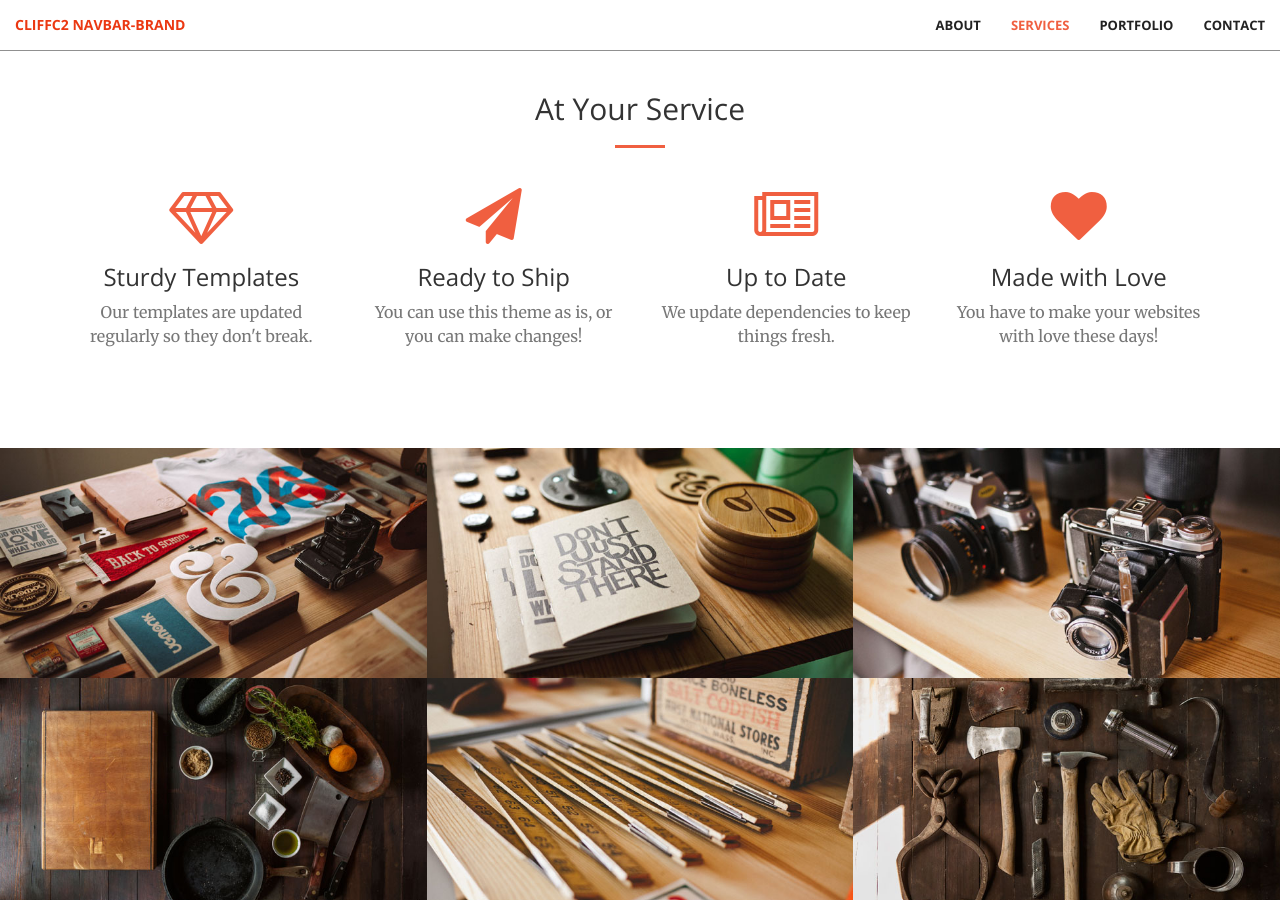
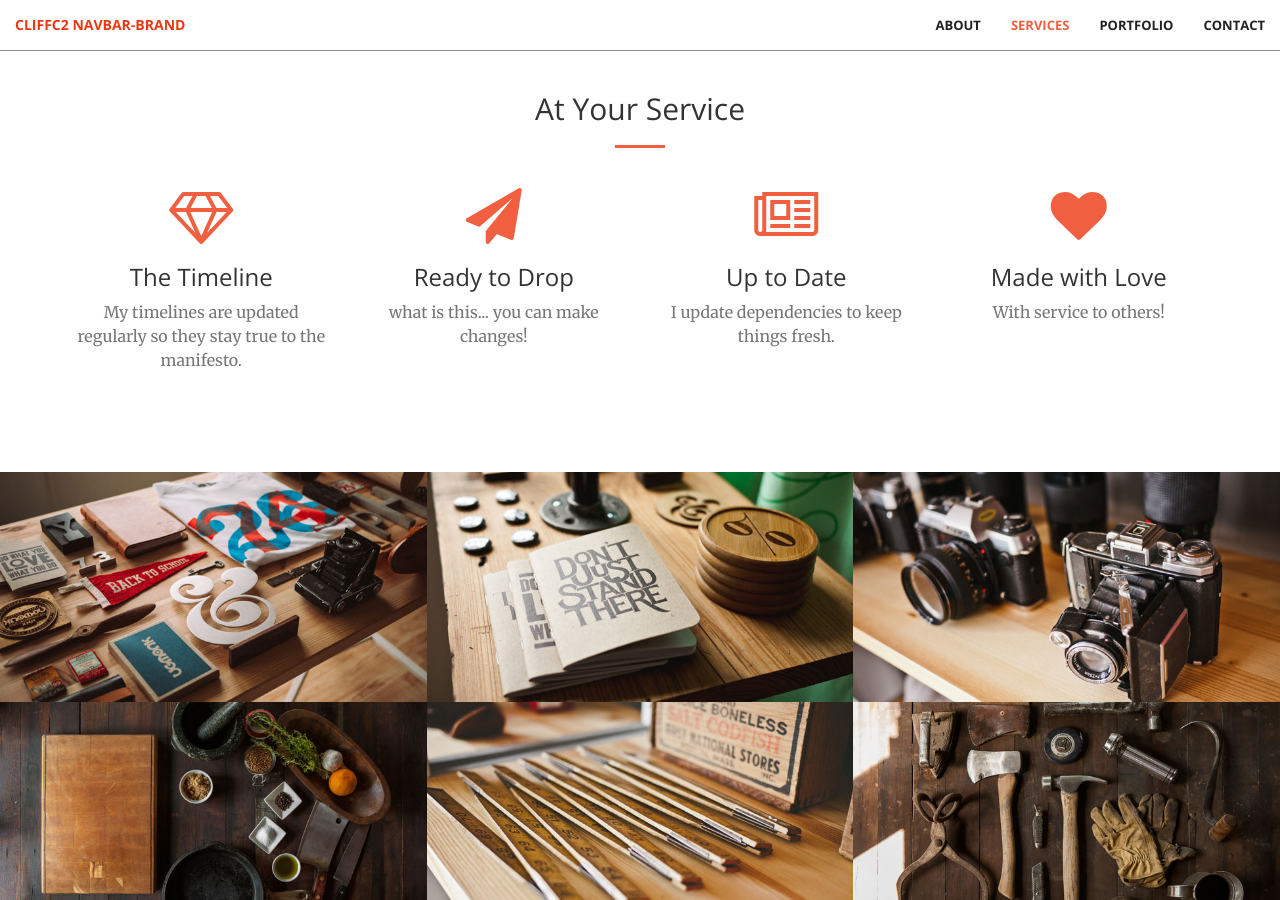
Before and after one commit to cliffc2/cliffc2.github.io, a Jekyll site: the page built from index.html, in a window 1280 px wide and 900 px high, scrolled down 1302 px. Built offline with Jekyll 4.4.1, drawn with Linux system fonts in a browser that asks for light colours.

Commit message:
Update services.html

```diff
--- a/_includes/services.html
+++ b/_includes/services.html
@@ -12,29 +12,29 @@
             <div class="col-lg-3 col-md-6 text-center">
                 <div class="service-box">
                     <i class="fa fa-4x fa-diamond wow bounceIn text-primary"></i>
-                    <h3>Sturdy Templates</h3>
-                    <p class="text-muted">Our templates are updated regularly so they don't break.</p>
+                    <h3>The Timeline</h3>
+                    <p class="text-muted">My timelines are updated regularly so they stay true to the manifesto.</p>
                 </div>
             </div>
             <div class="col-lg-3 col-md-6 text-center">
                 <div class="service-box">
                     <i class="fa fa-4x fa-paper-plane wow bounceIn text-primary" data-wow-delay=".1s"></i>
-                    <h3>Ready to Ship</h3>
-                    <p class="text-muted">You can use this theme as is, or you can make changes!</p>
+                    <h3>Ready to Drop</h3>
+                    <p class="text-muted">what is this... you can make changes!</p>
                 </div>
             </div>
             <div class="col-lg-3 col-md-6 text-center">
                 <div class="service-box">
                     <i class="fa fa-4x fa-newspaper-o wow bounceIn text-primary" data-wow-delay=".2s"></i>
                     <h3>Up to Date</h3>
-                    <p class="text-muted">We update dependencies to keep things fresh.</p>
+                    <p class="text-muted">I update dependencies to keep things fresh.</p>
                 </div>
             </div>
             <div class="col-lg-3 col-md-6 text-center">
                 <div class="service-box">
                     <i class="fa fa-4x fa-heart wow bounceIn text-primary" data-wow-delay=".3s"></i>
                     <h3>Made with Love</h3>
-                    <p class="text-muted">You have to make your websites with love these days!</p>
+                    <p class="text-muted">With service to others!</p>
                 </div>
             </div>
         </div>
```
